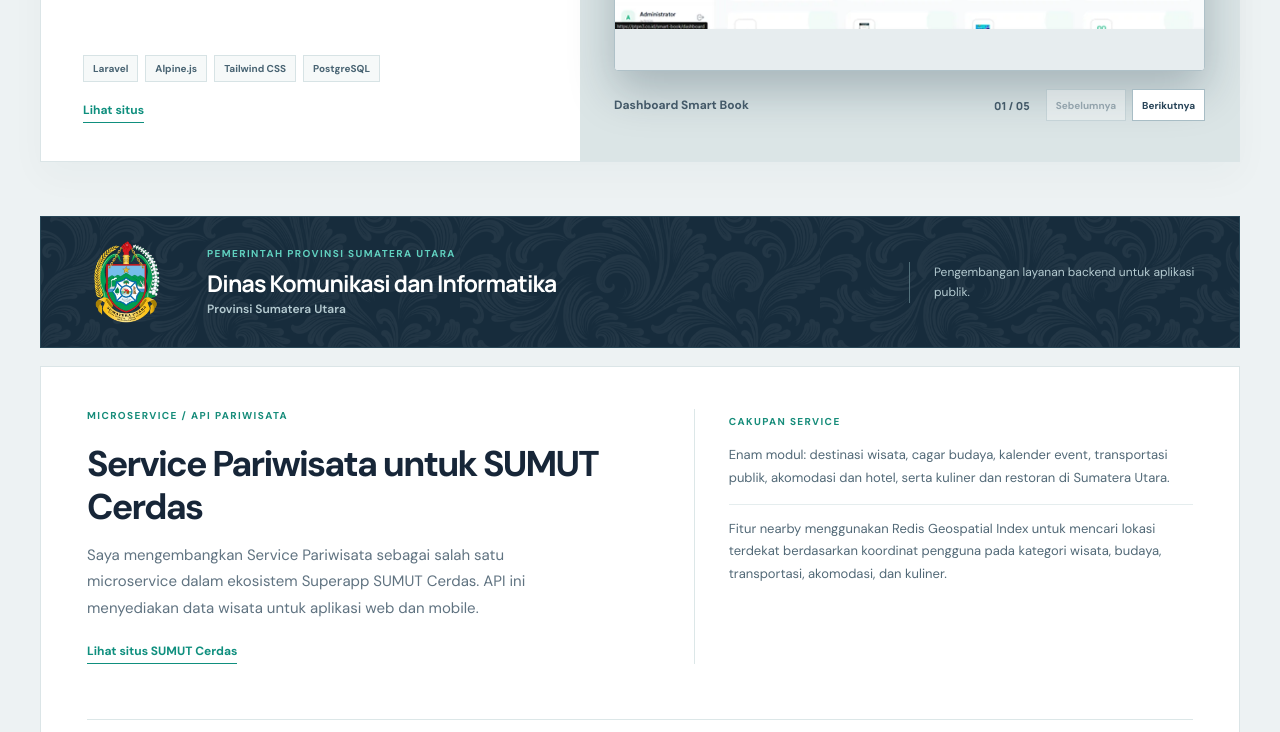
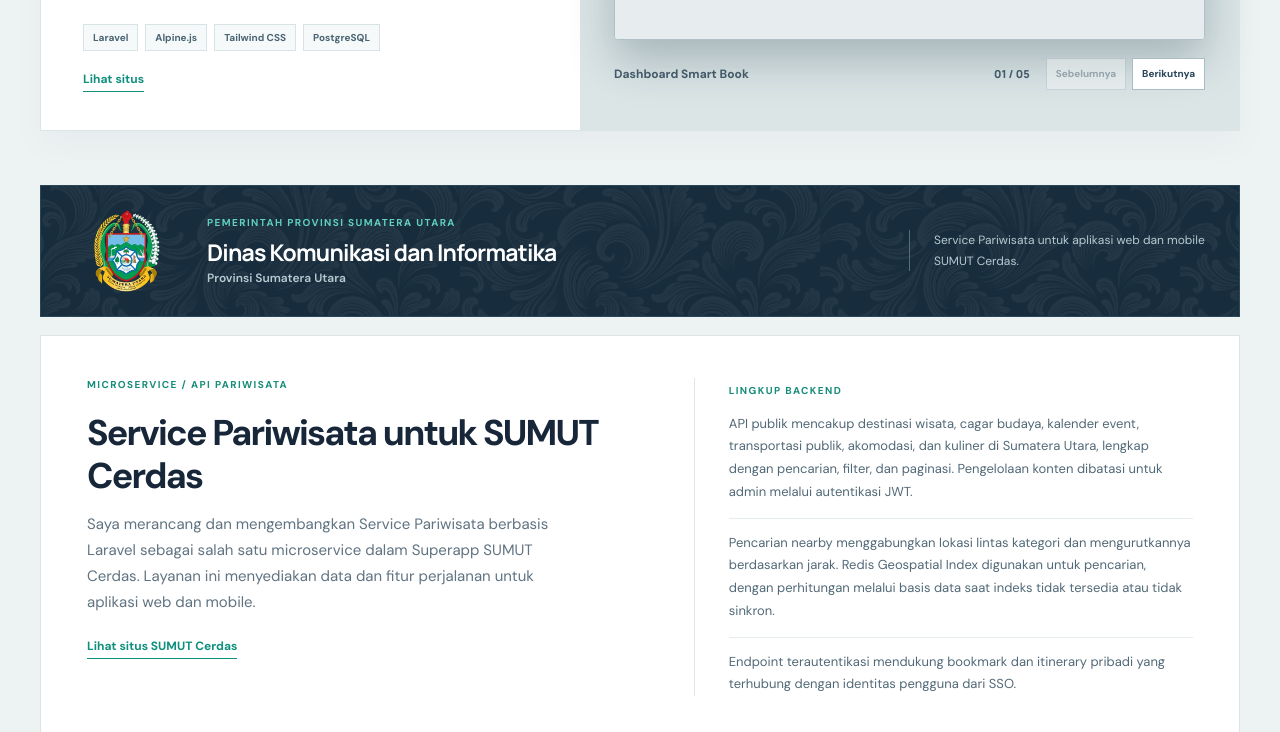
Before and after one commit to AhmadSyahLubis/Portfolio-, an Astro site: page / in a window 1280 px wide. Shown: the part 2953-3685 px from the top of the page. Built offline with nearby package versions, Linux system fonts and the light colour scheme; Astro itself is replaced by a stand-in of ours.

Commit message:
content: detail tourism backend work

```diff
--- a/src/data/portfolio.js
+++ b/src/data/portfolio.js
@@ -64,7 +64,7 @@
     role: 'Backend Developer',
     company: 'Dinas Komunikasi dan Informatika Provinsi Sumatera Utara',
     logo: '/assets/logos/pemprov-sumut.png',
-    description: 'Mengembangkan Service Pariwisata sebagai salah satu microservice dalam Superapp SUMUT Cerdas. Service ini menyediakan API untuk destinasi wisata, cagar budaya, kalender event, transportasi publik, akomodasi, dan kuliner, serta fitur nearby berbasis Redis Geospatial.',
+    description: 'Mengembangkan Service Pariwisata dalam ekosistem microservices SUMUT Cerdas. Menangani API katalog wisata, pencarian nearby lintas kategori berbasis Redis Geospatial, serta fitur bookmark dan itinerary dengan autentikasi SSO.',
   },
   {
     period: 'Feb 2025 \u2014 Sekarang',
--- a/src/pages/index.astro
+++ b/src/pages/index.astro
@@ -71,7 +71,7 @@
       <section class="section about-section" id="about" aria-labelledby="about-title">
         <div class="container about-layout">
           <div class="section-intro"><span class="eyebrow"><span class="eyebrow-line"></span> 01 / TENTANG SAYA</span><h2 id="about-title">Teknologi yang bekerja untuk <em>kebutuhan nyata.</em></h2></div>
-          <div class="about-body"><p>Saya mengembangkan aplikasi untuk layanan publik dan operasional perusahaan, dari perancangan API serta pengelolaan data hingga antarmuka web. Saya juga menggunakan Flutter untuk pengembangan mobile, dengan latar belakang Sistem Informasi yang membantu saya memahami kebutuhan pengguna dan alur kerja di balik sebuah produk.</p><p>Di Dinas Komunikasi dan Informatika Provinsi Sumatera Utara, saya mengembangkan Service Pariwisata sebagai salah satu microservice dalam Superapp SUMUT Cerdas, termasuk fitur nearby berbasis Redis Geospatial. Pengalaman bersama WOKA dan PTPN IV Regional I mencakup analisis kebutuhan, pengembangan aplikasi web, pengujian, serta pemeliharaan sistem.</p><div class="education-note"><span class="education-icon" aria-hidden="true"><img src={displayLogo('/assets/logos/potensi-utama.png')} alt="" width="60" height="60" loading="lazy" /></span><div><strong>Sarjana Sistem Informasi</strong><small>Universitas Potensi Utama · 2021–2025 · IPK 3,90/4,00</small></div></div></div>
+          <div class="about-body"><p>Saya mengembangkan aplikasi untuk layanan publik dan operasional perusahaan, dari perancangan API serta pengelolaan data hingga antarmuka web. Saya juga menggunakan Flutter untuk pengembangan mobile, dengan latar belakang Sistem Informasi yang membantu saya memahami kebutuhan pengguna dan alur kerja di balik sebuah produk.</p><p>Di Dinas Komunikasi dan Informatika Provinsi Sumatera Utara, saya menangani backend Service Pariwisata untuk SUMUT Cerdas, termasuk API katalog, fitur perjalanan personal, dan pencarian lokasi terdekat. Pengalaman bersama WOKA dan PTPN IV Regional I mencakup analisis kebutuhan, pengembangan aplikasi web, pengujian, serta pemeliharaan sistem.</p><div class="education-note"><span class="education-icon" aria-hidden="true"><img src={displayLogo('/assets/logos/potensi-utama.png')} alt="" width="60" height="60" loading="lazy" /></span><div><strong>Sarjana Sistem Informasi</strong><small>Universitas Potensi Utama · 2021–2025 · IPK 3,90/4,00</small></div></div></div>
         </div>
       </section>
 
@@ -90,11 +90,11 @@
             <div class="project-org">
               <div class="project-org-logo project-org-logo--diskominfo"><img src={displayLogo('/assets/logos/pemprov-sumut.png')} alt="" width="500" height="625" loading="lazy" /></div>
               <div class="project-org-identity"><span>PEMERINTAH PROVINSI SUMATERA UTARA</span><h3 id="diskominfo-title">Dinas Komunikasi dan Informatika <small>Provinsi Sumatera Utara</small></h3></div>
-              <p>Pengembangan layanan backend untuk aplikasi publik.</p>
+              <p>Service Pariwisata untuk aplikasi web dan mobile SUMUT Cerdas.</p>
             </div>
             <article class="project-brief">
-              <div class="project-brief-main"><span class="project-brief-label">MICROSERVICE / API PARIWISATA</span><h4>Service Pariwisata untuk SUMUT Cerdas</h4><p>Saya mengembangkan Service Pariwisata sebagai salah satu microservice dalam ekosistem Superapp SUMUT Cerdas. API ini menyediakan data wisata untuk aplikasi web dan mobile.</p><a class="text-link project-brief-link" href="https://sumutcerdas.web.id/" target="_blank" rel="noopener noreferrer" aria-label="Buka situs SUMUT Cerdas di tab baru">Lihat situs SUMUT Cerdas</a></div>
-              <div class="project-brief-detail"><span>CAKUPAN SERVICE</span><p>Enam modul: destinasi wisata, cagar budaya, kalender event, transportasi publik, akomodasi dan hotel, serta kuliner dan restoran di Sumatera Utara.</p><p>Fitur nearby menggunakan Redis Geospatial Index untuk mencari lokasi terdekat berdasarkan koordinat pengguna pada kategori wisata, budaya, transportasi, akomodasi, dan kuliner.</p></div>
+              <div class="project-brief-main"><span class="project-brief-label">MICROSERVICE / API PARIWISATA</span><h4>Service Pariwisata untuk SUMUT Cerdas</h4><p>Saya merancang dan mengembangkan Service Pariwisata berbasis Laravel sebagai salah satu microservice dalam Superapp SUMUT Cerdas. Layanan ini menyediakan data dan fitur perjalanan untuk aplikasi web dan mobile.</p><a class="text-link project-brief-link" href="https://sumutcerdas.web.id/" target="_blank" rel="noopener noreferrer" aria-label="Buka situs SUMUT Cerdas di tab baru">Lihat situs SUMUT Cerdas</a></div>
+              <div class="project-brief-detail"><span>LINGKUP BACKEND</span><p>API publik mencakup destinasi wisata, cagar budaya, kalender event, transportasi publik, akomodasi, dan kuliner di Sumatera Utara, lengkap dengan pencarian, filter, dan paginasi. Pengelolaan konten dibatasi untuk admin melalui autentikasi JWT.</p><p>Pencarian nearby menggabungkan lokasi lintas kategori dan mengurutkannya berdasarkan jarak. Redis Geospatial Index digunakan untuk pencarian, dengan perhitungan melalui basis data saat indeks tidak tersedia atau tidak sinkron.</p><p>Endpoint terautentikasi mendukung bookmark dan itinerary pribadi yang terhubung dengan identitas pengguna dari SSO.</p></div>
               <div class="tourism-gallery">
                 <div class="tourism-gallery-heading"><div><span class="project-brief-label">GALERI PROYEK</span><h5>Cuplikan fitur pariwisata</h5></div><p>Klik gambar untuk melihat tangkapan layar lengkap.</p></div>
                 <div class="tourism-gallery-grid">
```
